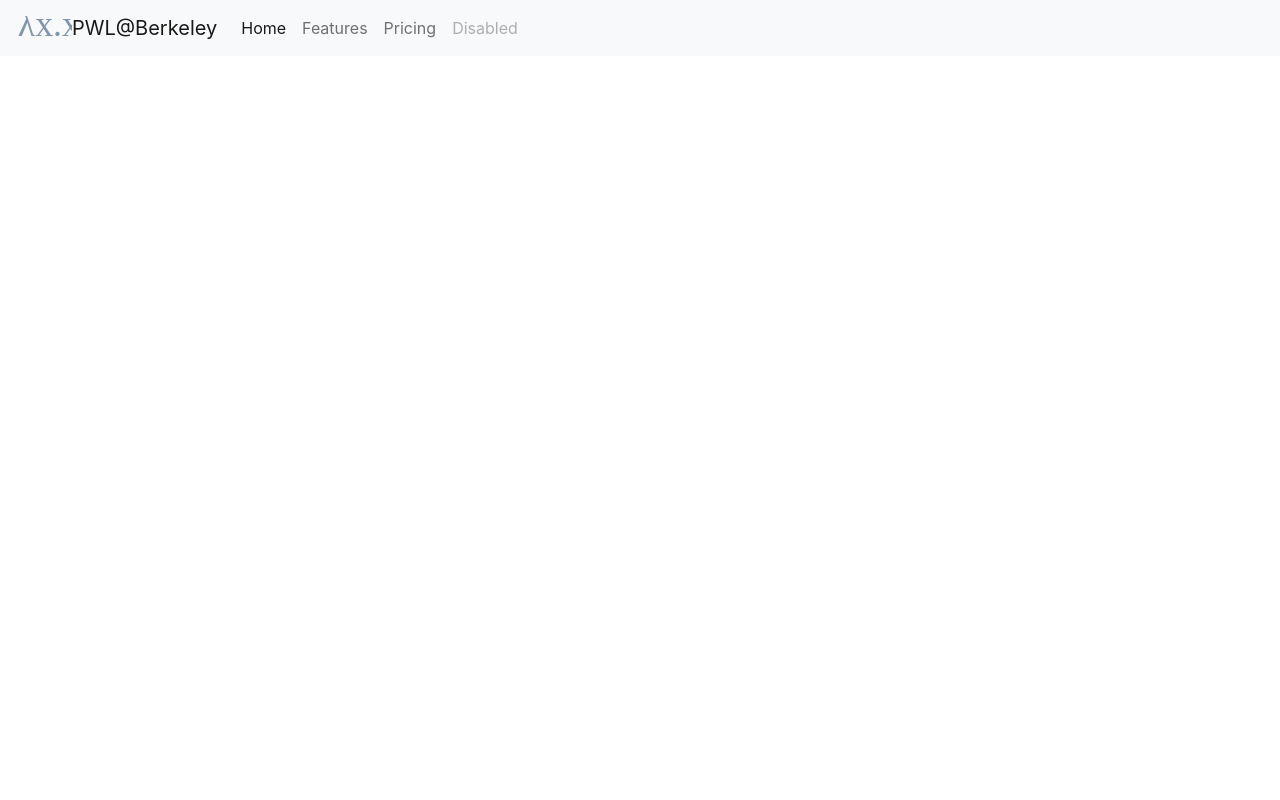
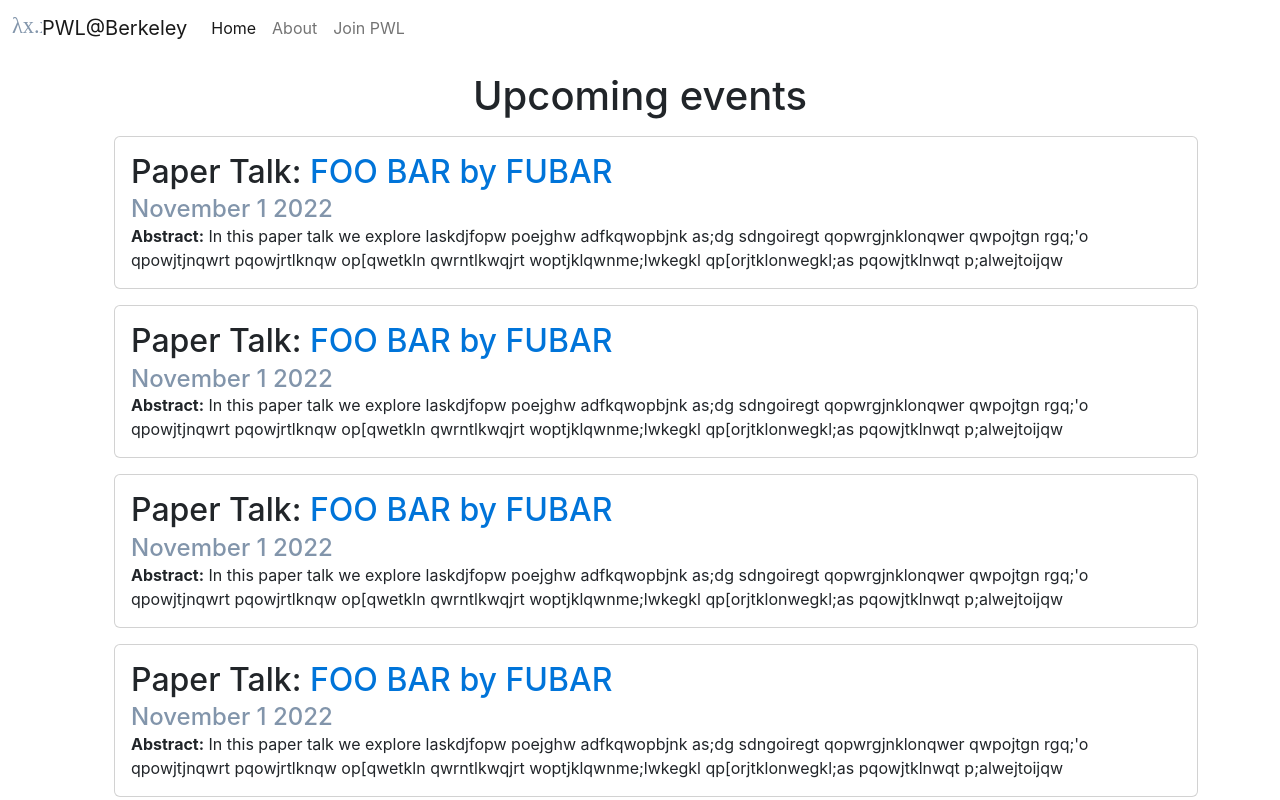
Before and after one commit to saneeeee/pwl-berkeley-app, a React (Create React App) app in the folder client/: page / in a window 1280 px wide. Shown: the top 800 px of the page. Built offline with nearby package versions, Linux system fonts and the light colour scheme.

Commit message:
static upcoming events UI

```diff
--- a/client/package.json
+++ b/client/package.json
@@ -10,7 +10,9 @@
     "nodemon": "^2.0.20",
     "react": "^18.2.0",
     "react-dom": "^18.2.0",
+    "react-router-dom": "^6.4.2",
     "react-scripts": "5.0.1",
+    "sass": "^1.55.0",
     "web-vitals": "^2.1.4"
   },
   "scripts": {
--- a/client/src/App.js
+++ b/client/src/App.js
@@ -7,7 +7,7 @@ function App() {
                     <a className="navbar-brand" href="#zbab">
                         <img src={logo} alt="Logo" width="30" height="24"
                              className="d-inline-block align-text-top"
-                             style={{width: "60px"}}/>
+                             />
                             PWL@Berkeley
                     </a>
                     <button className="navbar-toggler" type="button" data-bs-toggle="collapse"
@@ -18,15 +18,59 @@ function App() {
                     <div className="collapse navbar-collapse" id="navbarNavAltMarkup">
                         <div className="navbar-nav">
                             <a className="nav-link active" aria-current="page" href="#zbab">Home</a>
-                            <a className="nav-link" href="#zbab">Features</a>
-                            <a className="nav-link" href="#zbab">Pricing</a>
-                            <a className="nav-link disabled">Disabled</a>
+                            <a className="nav-link" href="#zbab">About</a>
+                            <a className="nav-link" href="#zbab">Join PWL</a>
                         </div>
                     </div>
                 </div>
             </nav>
+            <div className="container">
+                <h1 className={"text-center my-3"}>Upcoming events</h1>
+                {EventsList()}
+
+
+            </div>
         </div>
     );
 }
+function EventsList() {
+    return (
+        <div className="eventsList">
+            <ul style={{listStyleType: "none"}}>
+                <li>
+                    {EventCard()}
+                </li>
+                <li>
+                    {EventCard()}
+                </li>
+                <li>
+                    {EventCard()}
+                </li>
+                <li>
+                    {EventCard()}
+                </li>
+                <li>
+                    {EventCard()}
+                </li>
+            </ul>
+        </div>
+    );
+}
+function EventCard() {
+    return (
+        <div className="card my-3">
+            <div className="card-body">
+                <h2 className={"card-title"}>Paper Talk: <span className={"text-primary"}>FOO BAR by FUBAR</span></h2>
+                <h4 className={"card-subtitle text-pwl-primary"}>November 1 2022</h4>
+                <p className={"card-text"}>
+                    <strong>Abstract:</strong> In this paper talk we explore laskdjfopw poejghw adfkqwopbjnk as;dg
+                    sdngoiregt qopwrgjnklonqwer qwpojtgn rgq;'o qpowjtjnqwrt pqowjrtlknqw op[qwetkln
+                    qwrntlkwqjrt woptjklqwnme;lwkegkl qp[orjtklonwegkl;as pqowjtklnwqt p;alwejtoijqw
+                </p>
+            </div>
+        </div>
+    );
+
+}
 
 export default App;
--- /dev/null
+++ b/client/src/custom.scss
@@ -0,0 +1,9 @@
+// change the theme
+$theme-colors: (
+        "primary": #0074d9,
+        "pwl-primary": #8295ab,
+        "danger": #ff4136
+);
+
+// Import Bootstrap and its default variables
+@import '../node_modules/bootstrap/scss/bootstrap';
--- a/client/src/index.js
+++ b/client/src/index.js
@@ -1,6 +1,7 @@
 import React from 'react';
 import ReactDOM from 'react-dom/client';
-import "bootstrap/dist/css/bootstrap.min.css";
+//import "bootstrap/dist/css/bootstrap.min.css";
+import "./custom.scss"
 import "bootstrap/dist/js/bootstrap.bundle.min";
 import './index.css';
 import App from './App';
```
Also changed, not shown: 1 other file (tests, documents, lock files or other folders).
